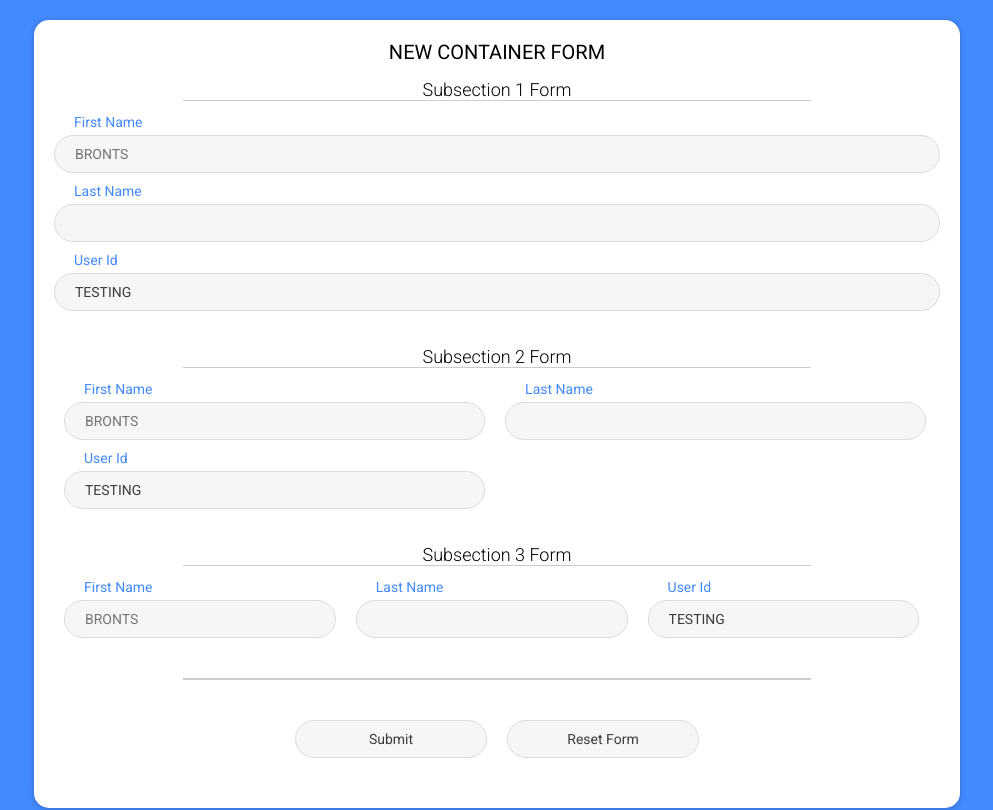
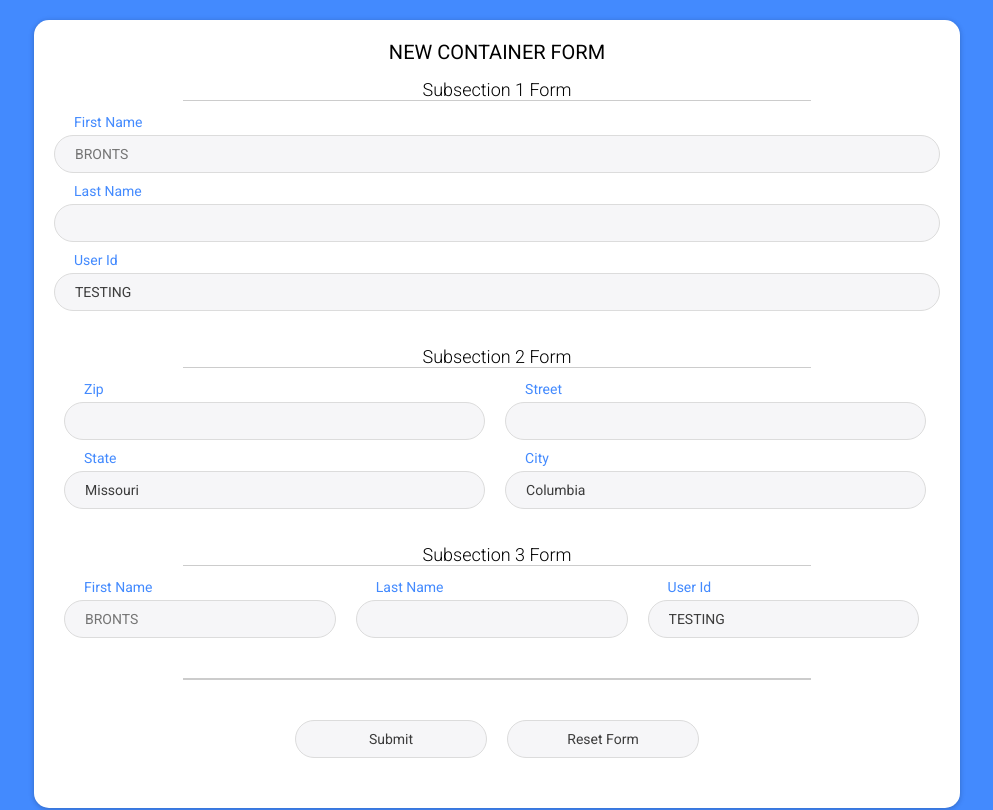
Before and after one commit to b2dt/react-form-template, a React app: page / in a window 1280 px wide. Shown: the top 810 px of the page, without its empty margins (143-1136 px from the left). Built offline with nearby package versions, Linux system fonts and the light colour scheme.

Commit message:
Now have Form as higher node parent. utilizes children in order to render the way we want.

```diff
--- a/src/components/app/app.tsx
+++ b/src/components/app/app.tsx
@@ -54,12 +54,39 @@ export default class App extends React.Component<AppPageProps, any> {
 				label: "User Id"
 			}
 		]
+		const formProps2 = [
+			{
+				index: 0,
+				id: "zip",
+				required: true,
+				inputType: InputType.Text,
+				label: "Zip"
+			}, {
+				index: 1,
+				id: "street",
+				required: true,
+				inputType: InputType.Text,
+				label: "Street"
+			}, {
+				index: 2,
+				id: "state",
+				inputType: InputType.Text,
+				defaultText: "Missouri",
+				label: "State"
+			}, {
+				index: 3,
+				id: "city",
+				inputType: InputType.Text,
+				defaultText: "Columbia",
+				label: "City"
+			}
+		]
 
 		return (
 			<div id="app">
 				<Form title="NEW CONTAINER FORM" submitForm={this.submitForm}>
 					<FormSection title="Subsection 1 Form" formFields={formProps} inputsPerRow={1}/>
-					<FormSection title="Subsection 2 Form" formFields={formProps} inputsPerRow={2}/>
+					<FormSection title="Subsection 2 Form" formFields={formProps2} inputsPerRow={2}/>
 					<FormSection title="Subsection 3 Form" formFields={formProps} inputsPerRow={3}/>
 				</Form>
 				<Form
--- a/src/components/form/form.tsx
+++ b/src/components/form/form.tsx
@@ -1,7 +1,8 @@
 import * as React from 'react'
 import {FormFieldProps} from '../../models/formFieldProps';
 import {ColumnRange} from "../../models/columnRange";
-import * as FormCreationUtil from "../../utility/formCreationUtil"
+import * as FormUtil from "../../utility/formUtil"
+import FormSection from "../formSection/formSection";
 
 export interface FormProps {
 	title: string
@@ -11,20 +12,14 @@ export interface FormProps {
 	submitForm?: (any) => any
 }
 
-export interface FormState {
-	formFields?: FormFieldProps[]
-}
-
-export default class Form extends React.Component<FormProps, FormState> {
+export default class Form extends React.Component<FormProps, any> {
 	constructor(props) {
 		super(props);
 		this.updateFieldValue = this.updateFieldValue.bind(this)
 		this.createForm = this.createForm.bind(this)
 		this.submitLocalForm = this.submitLocalForm.bind(this)
 		this.resetForm = this.resetForm.bind(this)
-		this.state = {
-			formFields: []
-		}
+
 	}
 
 	componentDidMount(): void {
@@ -36,8 +31,8 @@ export default class Form extends React.Component<FormProps, FormState> {
 	}
 
 	updateFieldValue(e) {
-		const {state} = this
-		// console.log(state.formState)
+		const {props} = this
+		console.log(props)
 	}
 
 	submitLocalForm() {
@@ -59,15 +54,24 @@ export default class Form extends React.Component<FormProps, FormState> {
 		if (props.children === null || props.children === undefined) {
 			return (
 				<div className={"form-field-wrapper"}>
-					{FormCreationUtil.convertFormFieldPropsToInputs(props.formFields, props.inputsPerRow, this.updateFieldValue)}
+					{FormUtil.convertFormFieldPropsToInputs(props.formFields, props.inputsPerRow, this.updateFieldValue)}
 				</div>
 			)
 		} else {
 			return (
 				<div className={"form-field-wrapper"}>
-					{React.Children.map(props.children,
-						(child: any, index) => React.cloneElement(child, {sectionIndex: index}))
-					}
+					{React.Children.map(props.children, (child: any, index: any) => {
+						console.log(child.props)
+						return (
+							<FormSection
+								title={child.props.title}
+								inputsPerRow={child.props.inputsPerRow}
+								formFields={child.props.formFields}
+								index={index}
+								updateFieldValue={this.updateFieldValue}
+							/>
+						)
+					})}
 				</div>
 			)
 		}
@@ -91,8 +95,6 @@ export default class Form extends React.Component<FormProps, FormState> {
 	render(): React.ReactNode {
 		const {props} = this
 		let formFields = this.createForm()
-		React.Children.forEach(props.children,(child) => console.log(child))
-		console.log(formFields)
 		let buttons = this.createButtons()
 		return (
 			<div className={'form-container'}>
--- a/src/components/formSection/formSection.tsx
+++ b/src/components/formSection/formSection.tsx
@@ -1,28 +1,33 @@
 import * as React from 'react'
-import * as FormCreationUtil from "../../utility/formCreationUtil";
+import * as FormUtil from "../../utility/formUtil";
 import {FormFieldProps} from "../../models/formFieldProps";
 import {ColumnRange} from "../../models/columnRange";
 
 export interface FormSectionProps {
 	title: string
-	sectionIndex?: number
 	formFields: FormFieldProps[]
 	inputsPerRow?: ColumnRange
+	index?: any
+
+	updateFieldValue?: (any) => any
 }
 
 export default class FormSection extends React.Component<FormSectionProps, any> {
 	constructor(props) {
 		super(props)
+		this.updateFieldValue = this.updateFieldValue.bind(this)
 	}
 
 	updateFieldValue(e) {
-		const {state} = this
-		// console.log(state.formState)
+		const {state, props} = this
+		console.log(props)
+		console.log(state)
+		this.props.updateFieldValue(e)
 	}
 
 	render() {
 		const {props} = this
-		let formFields = FormCreationUtil.convertFormFieldPropsToInputs(props.formFields, props.inputsPerRow, this.updateFieldValue)
+		let formFields = FormUtil.convertFormFieldPropsToInputs(props.formFields, props.inputsPerRow, this.updateFieldValue)
 		return (
 			<div className={"form-section"}>
 				<div className={"form-section-title"}>{props.title}</div>
--- a/src/utility/formCreationUtil.tsx
+++ b/src/utility/formUtil.tsx
@@ -4,9 +4,15 @@ import {ColumnRange} from "../models/columnRange";
 import {InputType} from "../models/inputType";
 import classNames from 'classnames'
 import Input from "../components/general/input/input";
+import * as _ from 'lodash'
+
+export const sortFieldProps = (formFields: FormFieldProps[]) => {
+	return _.sortBy(formFields, (field) => field.index)
+}
 
 export const convertFormFieldPropsToInputs = (formFields: FormFieldProps[], numOfColumns: ColumnRange, updateFieldVal: any) => {
-	return formFields.map(field => (convert(field, numOfColumns, updateFieldVal)))
+	let sortedFormFields = sortFieldProps(formFields)
+	return sortedFormFields.map(field => (convert(field, numOfColumns, updateFieldVal)))
 }
 
 const convert = (formProp: FormFieldProps, numOfColumns: ColumnRange, updateFieldVal: any) => {
```
